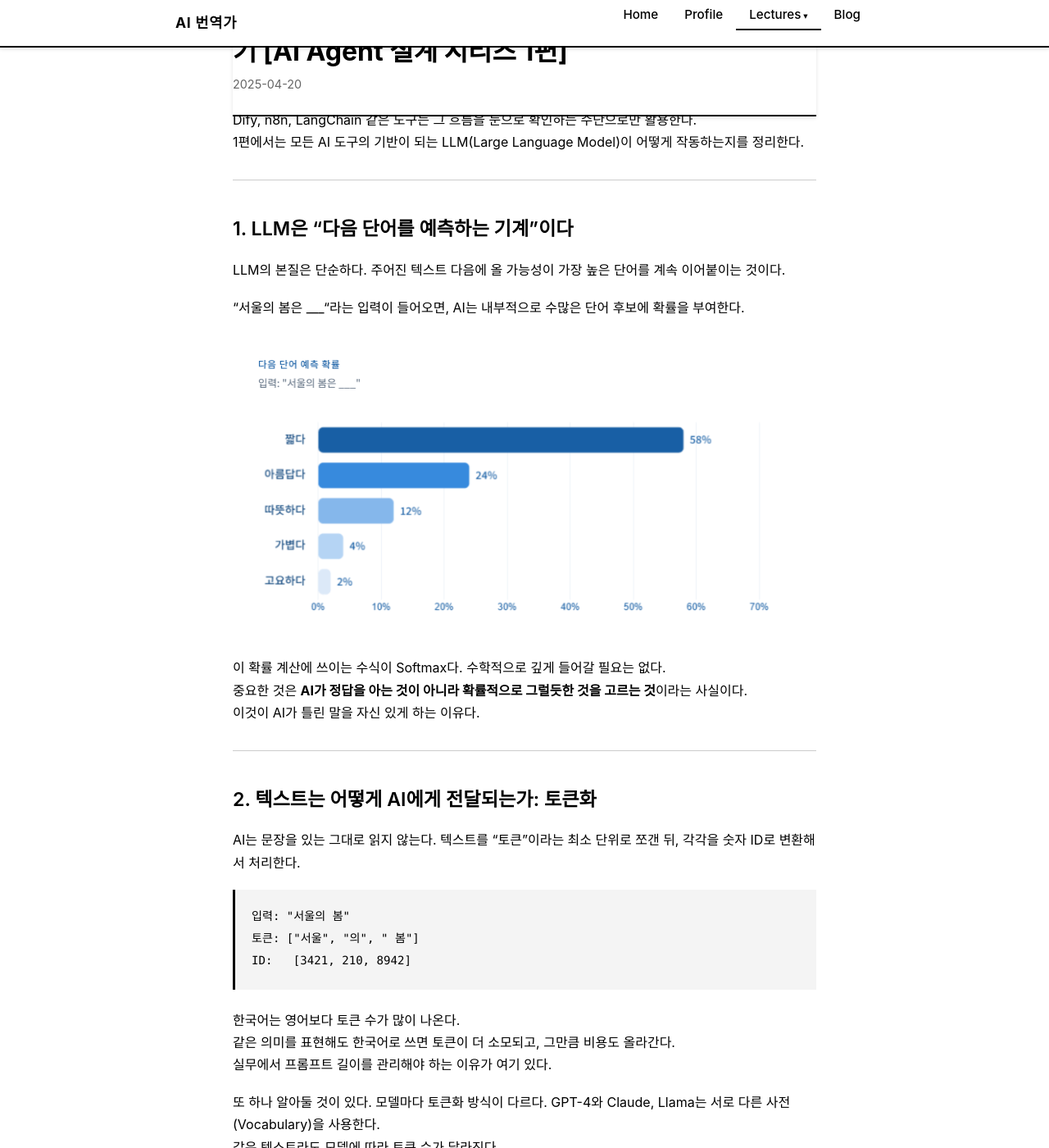
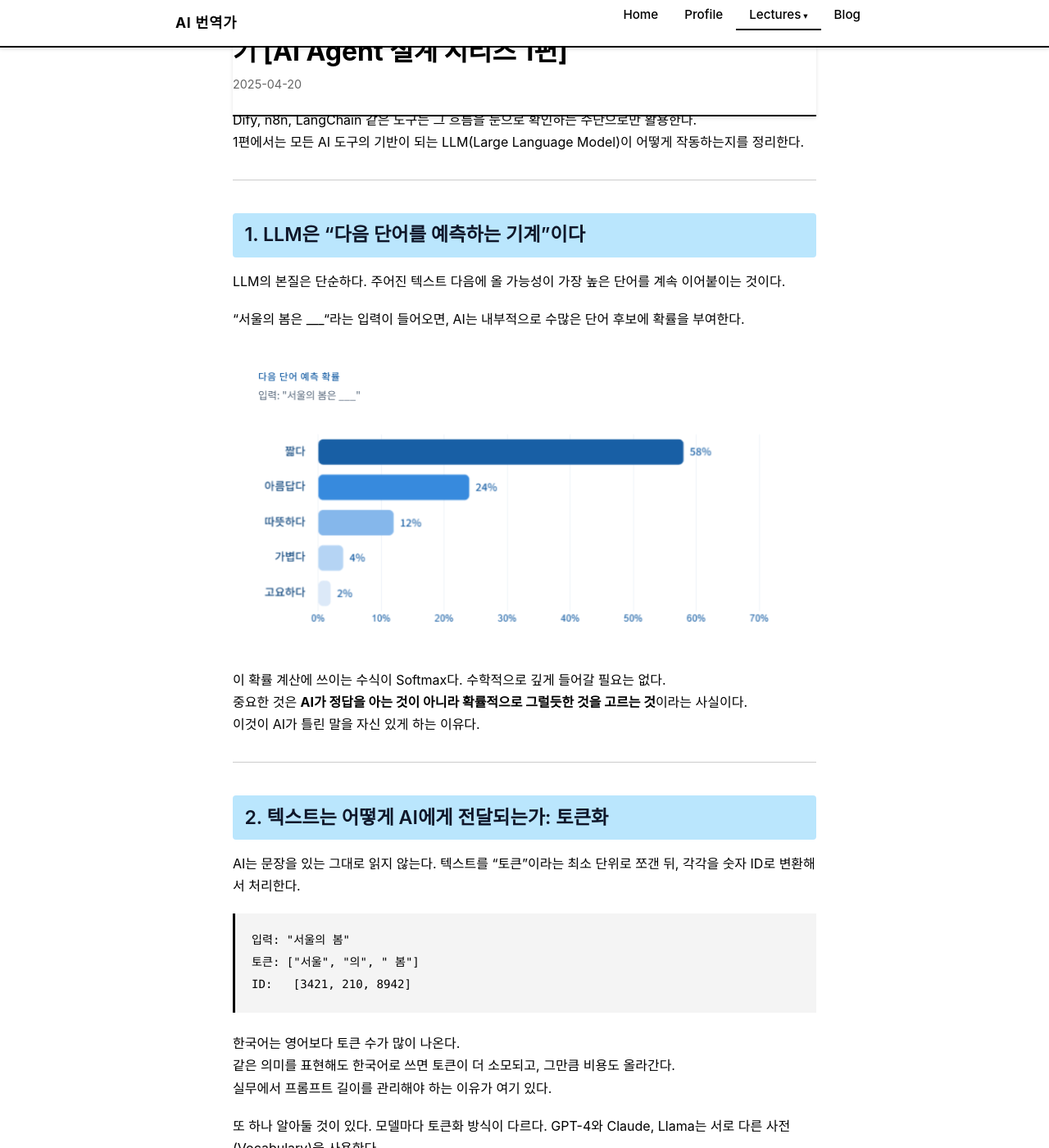
Before and after one commit to zzhining/zzhining.github.io, a Jekyll site: the page built from _lectures_genai/2025-04-20-ai-agent-series-01-llm-mechanism.md, in a window 1280 px wide and 1400 px high, scrolled down 366 px. Shown: the whole window at 82% size. Built offline with Jekyll 4.4.1, drawn with Linux system fonts in a browser that asks for light colours.

Commit message:
update css

```diff
--- a/assets/main.css
+++ b/assets/main.css
@@ -122,6 +122,15 @@ h1 {
 h2 {
   font-size: 1.45rem;
   font-weight: 600;
+  margin: 2.5rem 0 1rem;
+}
+
+.post-content h2,
+.page-content h2 {
+  background-color: #bae6fd;
+  color: #0f172a;
+  padding: 0.45rem 0.9rem;
+  border-radius: 4px;
   margin: 2.5rem 0 1rem;
 }
 
```
